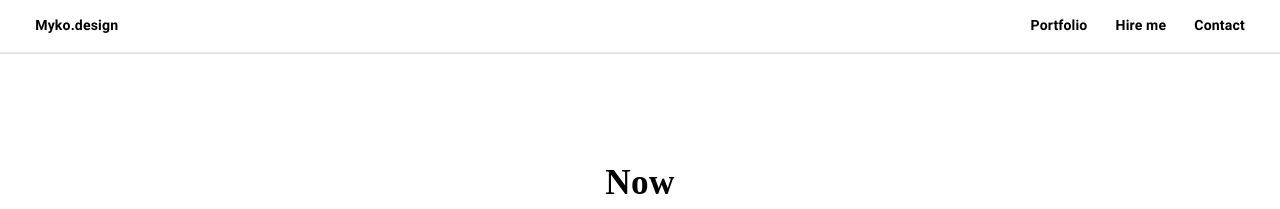
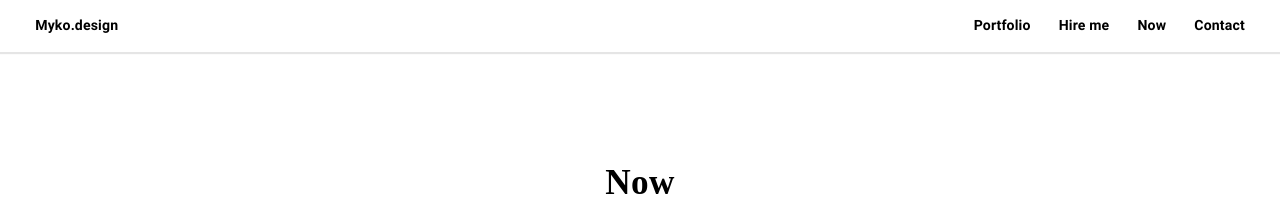
Before and after one commit to mykotypes/barber-jekyll, a Jekyll site: the page built from now.html, in a window 1280 px wide. Shown: the top 209 px of the page. Built offline with Jekyll 4.4.1, drawn with Linux system fonts in a browser that asks for light colours; some web fonts are replaced; comment, search, counter and statistics services are not loaded.

Commit message:
now link

```diff
--- a/_includes/navigation.html
+++ b/_includes/navigation.html
@@ -2,6 +2,7 @@
   <ul class="header__list">
     <li><a href="{{ '/' | prepend: site.baseurl }}">Portfolio</a></li>
     <li><a href="{{ '/hire-me' | prepend: site.baseurl }}">Hire me</a></li>
+    <li><a href="{{ '/now' | prepend: site.baseurl }}">Now</a></li>
     <li><span class="popup__open">Contact</span></li>
   </ul>
 </nav>
```
